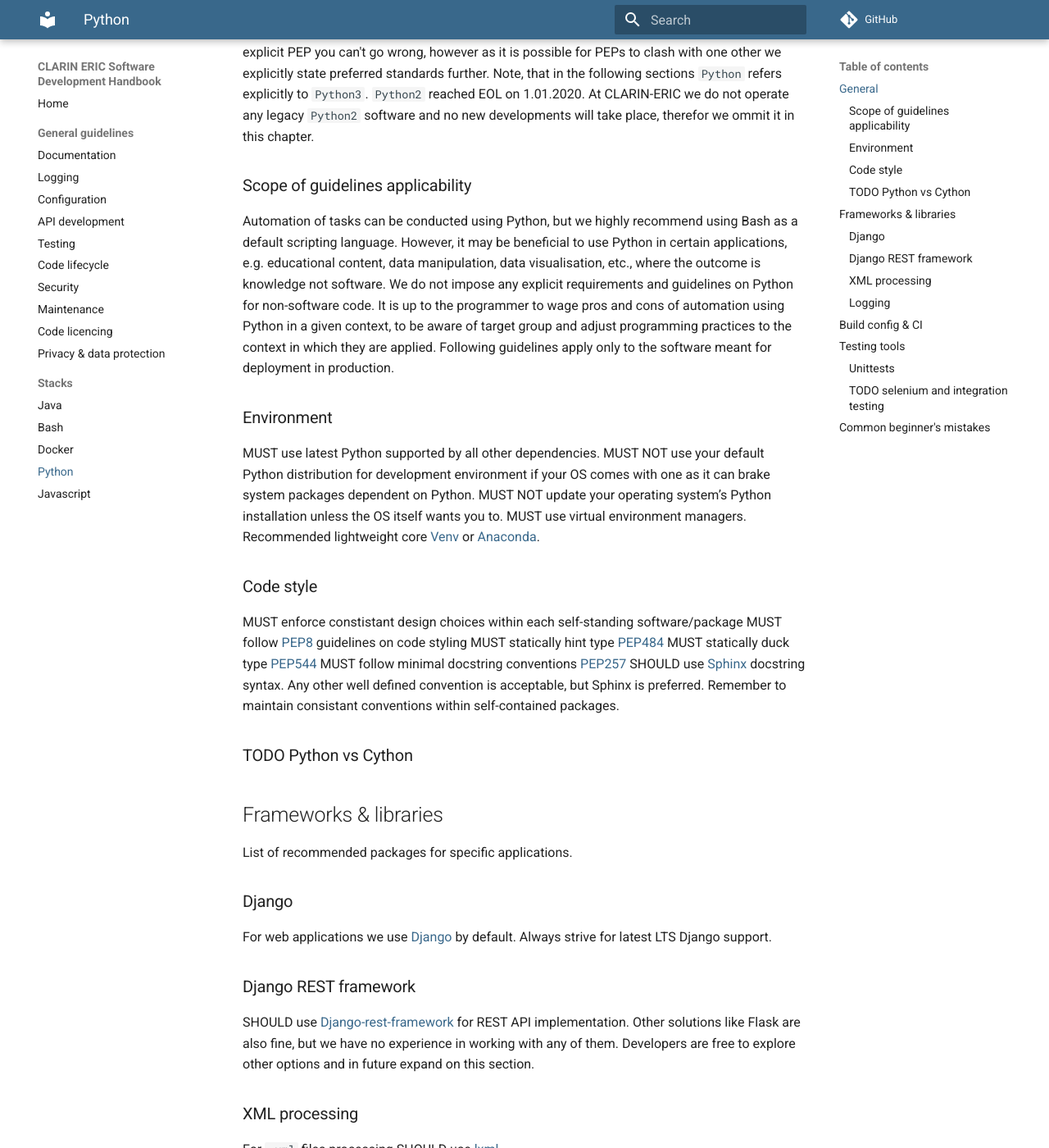
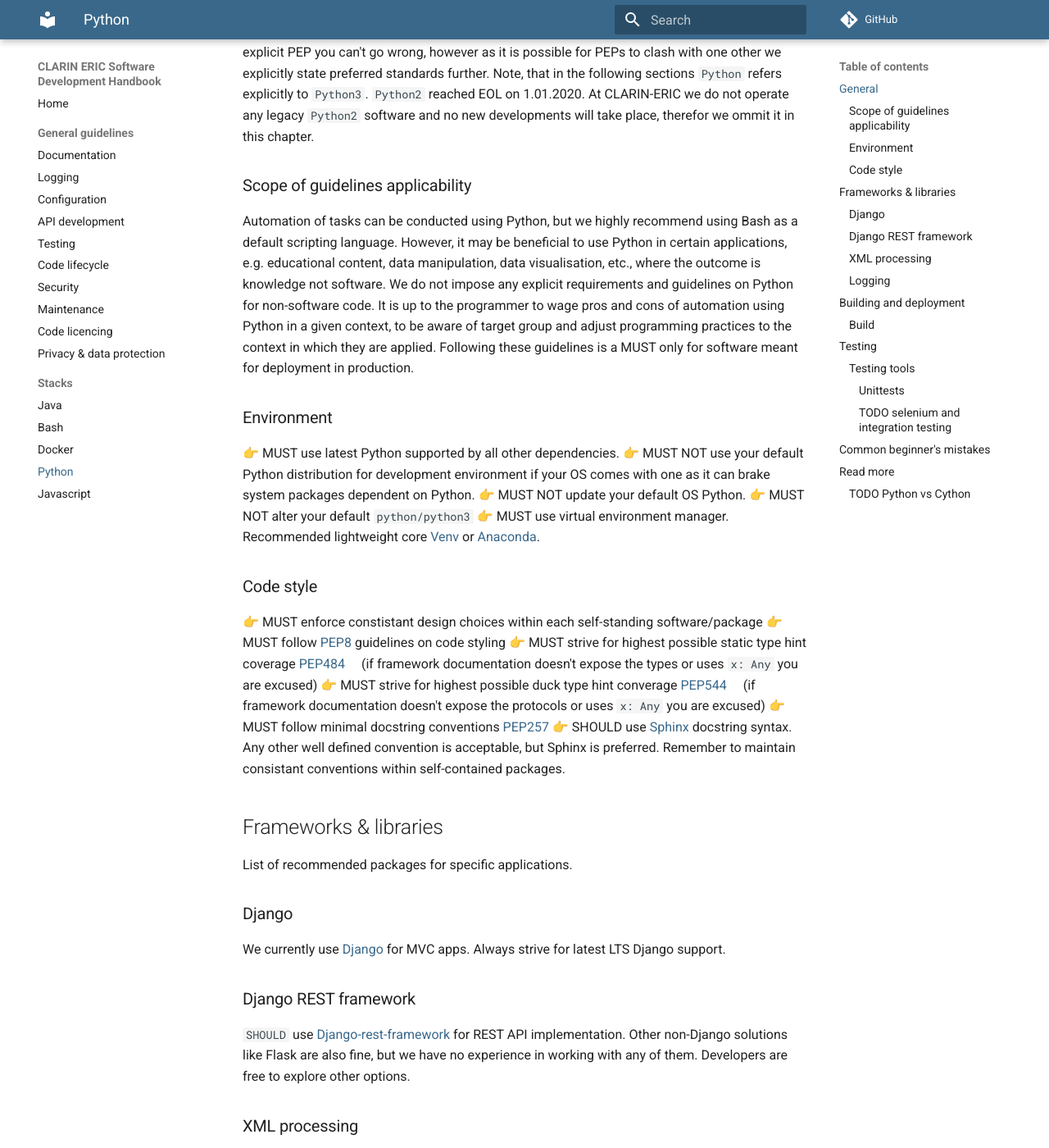
Before and after one commit to clarin-eric/handbook-development, an MkDocs documentation site: the page built from docs/stack/python.md, in a window 1280 px wide and 1400 px high, scrolled down 205 px. Shown: the whole window at 82% size. Built offline with MkDocs 1.6.1 and Material for MkDocs 9.7.7, drawn with Linux system fonts in a browser that asks for light colours; comment, search, counter and statistics services are not loaded; some of the changed text lies outside the part shown.

Commit message:
add changes to the tree

````diff
--- a/docs/stack/python.md
+++ b/docs/stack/python.md
@@ -6,25 +6,26 @@
 
 ### Scope of guidelines applicability
 
-Automation of tasks can be conducted using Python, but we highly recommend using Bash as a default scripting language. However, it may be beneficial to use Python in certain applications, e.g. educational content, data manipulation, data visualisation, etc., where the outcome is knowledge not software. We do not impose any explicit requirements and guidelines on Python for non-software code. It is up to the programmer to wage pros and cons of automation using Python in a given context, to be aware of target group and adjust programming practices to the context in which they are applied. Following guidelines apply only to the software meant for deployment in production.
+Automation of tasks can be conducted using Python, but we highly recommend using Bash as a default scripting language. However, it may be beneficial to use Python in certain applications, e.g. educational content, data manipulation, data visualisation, etc., where the outcome is knowledge not software. We do not impose any explicit requirements and guidelines on Python for non-software code. It is up to the programmer to wage pros and cons of automation using Python in a given context, to be aware of target group and adjust programming practices to the context in which they are applied. Following these guidelines is a MUST only for software meant for deployment in production.
 
 ### Environment
 
-MUST use latest Python supported by all other dependencies.
-MUST NOT use your default Python distribution for development environment if your OS comes with one as it can brake system packages dependent on Python.
-MUST NOT update your operating system’s Python installation unless the OS itself wants you to.
-MUST use virtual environment managers. Recommended lightweight core [Venv](https://docs.python.org/3/library/venv.html) or [Anaconda](https://www.anaconda.com/).
+👉 MUST use latest Python supported by all other dependencies.
+👉 MUST NOT use your default Python distribution for development environment if your OS comes with one as it can brake system packages dependent on Python.
+👉 MUST NOT update your default OS Python.
+👉 MUST NOT alter your default `python/python3`
+👉 MUST use virtual environment manager. Recommended lightweight core [Venv](https://docs.python.org/3/library/venv.html) or [Anaconda](https://www.anaconda.com/).
 
 ### Code style
 
-MUST enforce constistant design choices within each self-standing software/package
-MUST follow [PEP8](https://peps.python.org/pep-0008/) guidelines on code styling
-MUST statically hint type [PEP484](https://peps.python.org/pep-0484/)
-MUST statically duck type [PEP544](https://peps.python.org/pep-0544/)
-MUST follow minimal docstring conventions [PEP257](https://peps.python.org/pep-0257/)
-SHOULD use [Sphinx](https://sphinx-rtd-tutorial.readthedocs.io/en/latest/docstrings.html) docstring syntax. Any other well defined convention is acceptable, but Sphinx is preferred. Remember to maintain consistant conventions within self-contained packages.
-
-### TODO Python vs Cython
+👉 MUST enforce constistant design choices within each self-standing software/package
+👉 MUST follow [PEP8](https://peps.python.org/pep-0008/) guidelines on code styling
+👉 MUST strive for highest possible static type hint coverage  [PEP484](https://peps.python.org/pep-0484/)
+&emsp;(if framework documentation doesn't expose the types or uses `x: Any` you are excused)
+👉 MUST strive for highest possible duck type hint converage [PEP544](https://peps.python.org/pep-0544/)
+&emsp;(if framework documentation doesn't expose the protocols or uses `x: Any` you are excused)
+👉 MUST follow minimal docstring conventions [PEP257](https://peps.python.org/pep-0257/)
+👉 SHOULD use [Sphinx](https://sphinx-rtd-tutorial.readthedocs.io/en/latest/docstrings.html) docstring syntax. Any other well defined convention is acceptable, but Sphinx is preferred. Remember to maintain consistant conventions within self-contained packages.
 
 ## Frameworks & libraries
 
@@ -32,11 +33,11 @@ List of recommended packages for specific applications.
 
 ### Django
 
-For web applications we use [Django](https://docs.djangoproject.com/) by default. Always strive for latest LTS Django support.
+We currently use [Django](https://docs.djangoproject.com/) for MVC apps. Always strive for latest LTS Django support.
 
 ### Django REST framework
 
-SHOULD use [Django-rest-framework](https://www.django-rest-framework.org/) for REST API implementation. Other solutions like Flask are also fine, but we have no experience in working with any of them. Developers are free to explore other options and in future expand on this section.
+`SHOULD` use [Django-rest-framework](https://www.django-rest-framework.org/) for REST API implementation. Other non-Django solutions like Flask are also fine, but we have no experience in working with any of them. Developers are free to explore other options.
 
 ### XML processing
 
@@ -46,32 +47,40 @@ For `.xml` files processing SHOULD use [lxml](https://lxml.de/).
 
 By default SHOULD use Python's core [logging](https://docs.python.org/3/library/logging.html) package. Django logging utilises core Python logging making it fully compatible.
 
-## Build config & CI
+## Building and deployment
 
+### Build
 Use `pip` as default package manage:
-* On Alpine [package registry](https://pkgs.alpinelinux.org/packages) has priority over PyPi (don't install/build with `pip` if `apk` available). Read more about [using Alpine can make Python Docker builds 50x slower](https://pythonspeed.com/articles/alpine-docker-python/) and [platform tag for Linux distributions using musl (PEP 656)](https://peps.python.org/pep-0656/).
-* With depreciaciation of setuptools strive for [pyproject.toml](https://pip.pypa.io/en/stable/reference/build-system/pyproject-toml/) as default SCM with [Poetry](https://python-poetry.org/) backend. (as of 04.07.2013 some of the setuptools functionalities are still in Beta for `pytoml+poetry` SCM, in case of clashes fall back for legacy setup.py)
-* Build wheels and install package from the wheel [PEP427](https://peps.python.org/pep-0427/) whenever possible. Instalations from `stdist` only as last resort.
+* 👉 `MUST` Build wheels and install package from the wheel [PEP427](https://peps.python.org/pep-0427/) whenever possible. Instalations from `stdist` only as last resort.
+* 👉 On Alpine [package registry](https://pkgs.alpinelinux.org/packages) `MUST` prioritise over PyPi (don't install/build with `pip` if `apk` available). Read more about [using Alpine can make Python Docker builds 50x slower](https://pythonspeed.com/articles/alpine-docker-python/) and [platform tag for Linux distributions using musl (PEP 656)](https://peps.python.org/pep-0656/).
+* 👉 With depreciaciation of setuptools strive for [pyproject.toml](https://pip.pypa.io/en/stable/reference/build-system/pyproject-toml/) as default SCM with [Poetry](https://python-poetry.org/) backend. (as of 04.07.2023 some of the setuptools functionalities are still in Beta for `pytoml+poetry` SCM, in case of clashes fall back for legacy setup.py)
 
-## Testing tools
+## Testing
+👉 Yes 🗿
+👉 The more tests the better .
+
+### Testing tools
 
 List of recommended testing tools
 
-### Unittests
+#### Unittests
 
 [Python's core unittest](https://docs.python.org/3/library/unittest.html)
 [Django's unittest extenstion](https://docs.djangoproject.com/en/4.2/topics/testing/overview/)
 [Django-rest-framework unittest extension](https://www.django-rest-framework.org/api-guide/testing/)
 
-### TODO selenium and integration testing
+#### TODO selenium and integration testing
 
 ## Common beginner's mistakes
 
-MUST NOT use mutable default parameters values in functions, unless having a very good reason to do so. (explicitly and exhaustively document its usage with rationale for such design choice):
+👉 MUST NOT use mutable default parameters values in functions, unless having a very good reason to do so. (explicitly and exhaustively document its usage with rationale for such design choice):
 
 ```Python
 """
-Default parameter value is evaluated on function definition, each call to function mutating the parameter will mutate the default value. Read more: https://docs.python-guide.org/writing/gotchas/.
+Default parameter value is evaluated on function definition,
+each call to function mutating the parameter will mutate the default value.
+
+Read more: https://docs.python-guide.org/writing/gotchas/.
 """
 
 # DO
@@ -83,3 +92,7 @@ def (param: List = None):
 def (param: List = []):
     pass
 ```
+
+## Read more
+
+### TODO Python vs Cython
````
